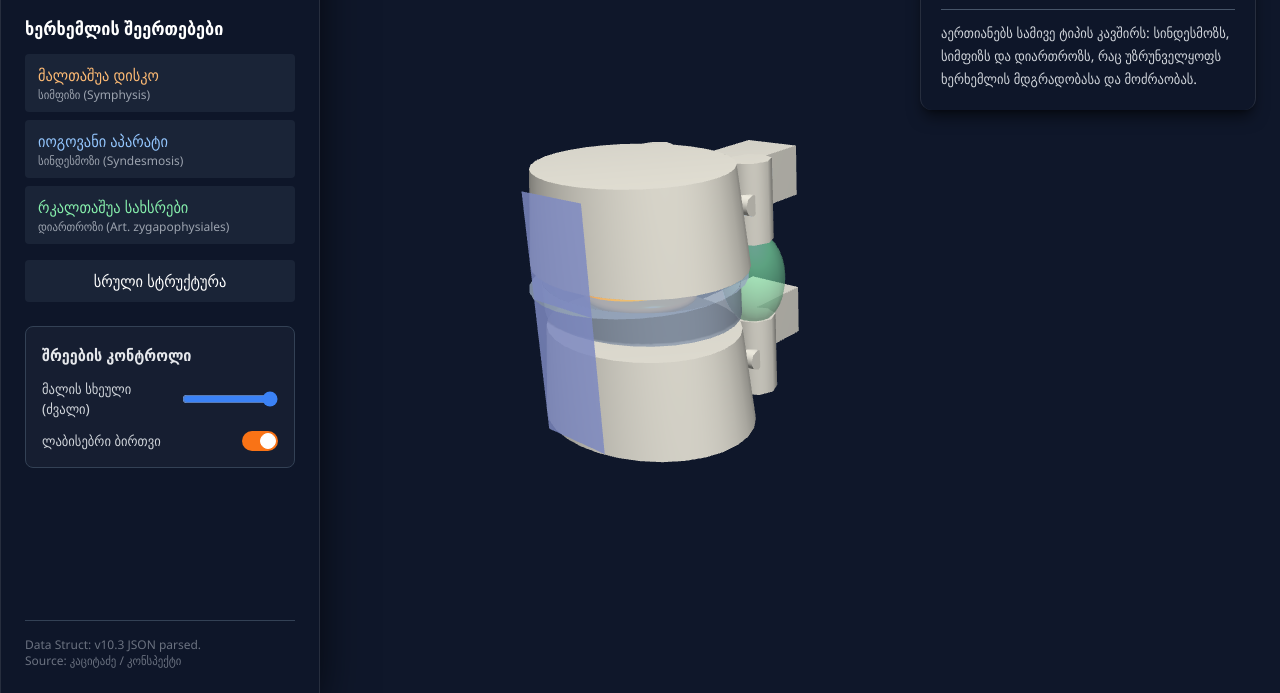
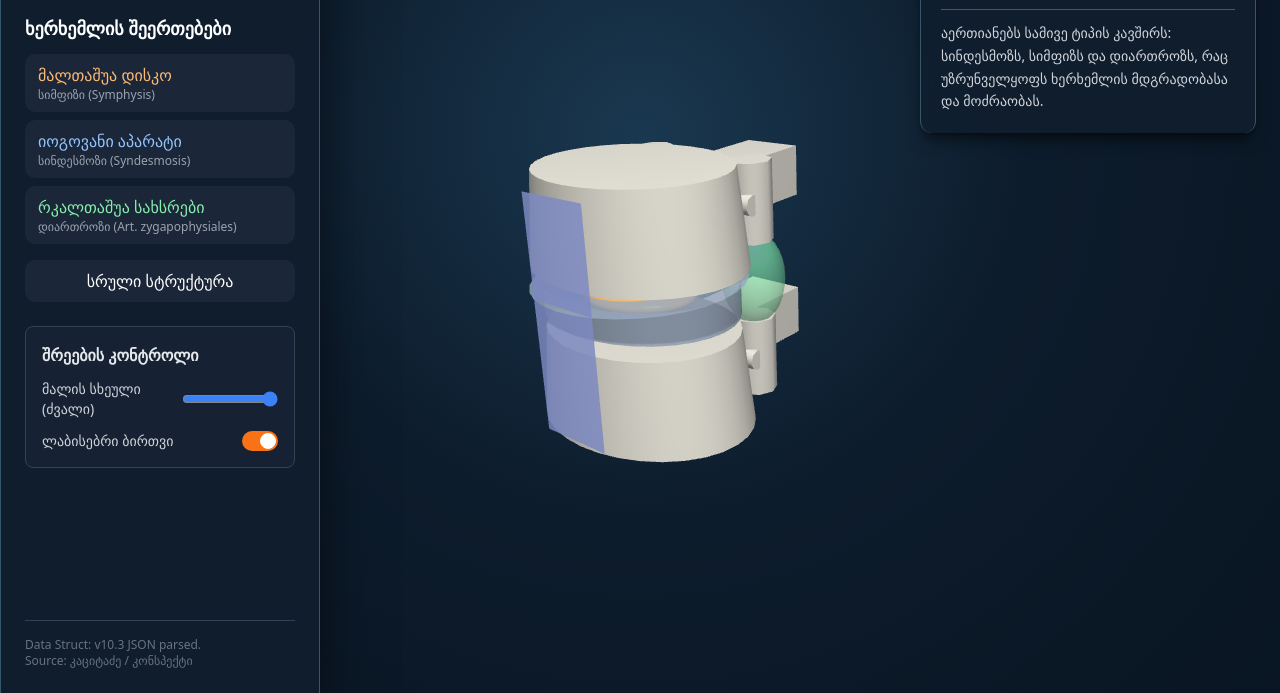
Before and after one commit to mirvelX/Anatomy3D, a website: page labs/anatomy3d_v10_3.html in a window 1280 px wide. Shown: the part 107-800 px from the top of the page. Drawn offline with nearby package versions, Linux system fonts and the light colour scheme; animation ran at ten frames a second.

Commit message:
v10.9: align v10.3 3D lab with the main atlas UI

```diff
--- a/labs/anatomy3d_v10_3.html
+++ b/labs/anatomy3d_v10_3.html
@@ -18,7 +18,17 @@
         ::-webkit-scrollbar-track { background: rgba(0,0,0,0.2); }
         ::-webkit-scrollbar-thumb { background: rgba(255,255,255,0.2); border-radius: 3px; }
         ::-webkit-scrollbar-thumb:hover { background: rgba(255,255,255,0.4); }
-    </style>
+    /* v10.9-lab-theme */
+:root{color-scheme:dark}
+body{background:#091321!important;color:#ebf3ff!important;font-family:system-ui,-apple-system,"Segoe UI",sans-serif!important}
+.glass-panel{background:rgba(16,30,46,.94)!important;border-color:#35566b!important;backdrop-filter:blur(12px)}
+.interactive-panel{box-shadow:0 18px 55px #0008!important}
+button{border-radius:10px!important}
+button:hover{filter:brightness(1.08)}
+#canvas-container{background:radial-gradient(circle at 50% 30%,#1a3850 0,#0d1c2c 45%,#091522 100%)}
+.v109-home-link{position:fixed;right:14px;bottom:14px;z-index:60;padding:9px 12px;border:1px solid #68bcb9;border-radius:10px;background:#123b42e8;color:#d9fffb;text-decoration:none;font-size:.78rem;font-weight:700;box-shadow:0 8px 30px #0005}
+.v109-home-link:hover{background:#1d5458}
+</style>
 </head>
 <body class="text-white">
 
```
